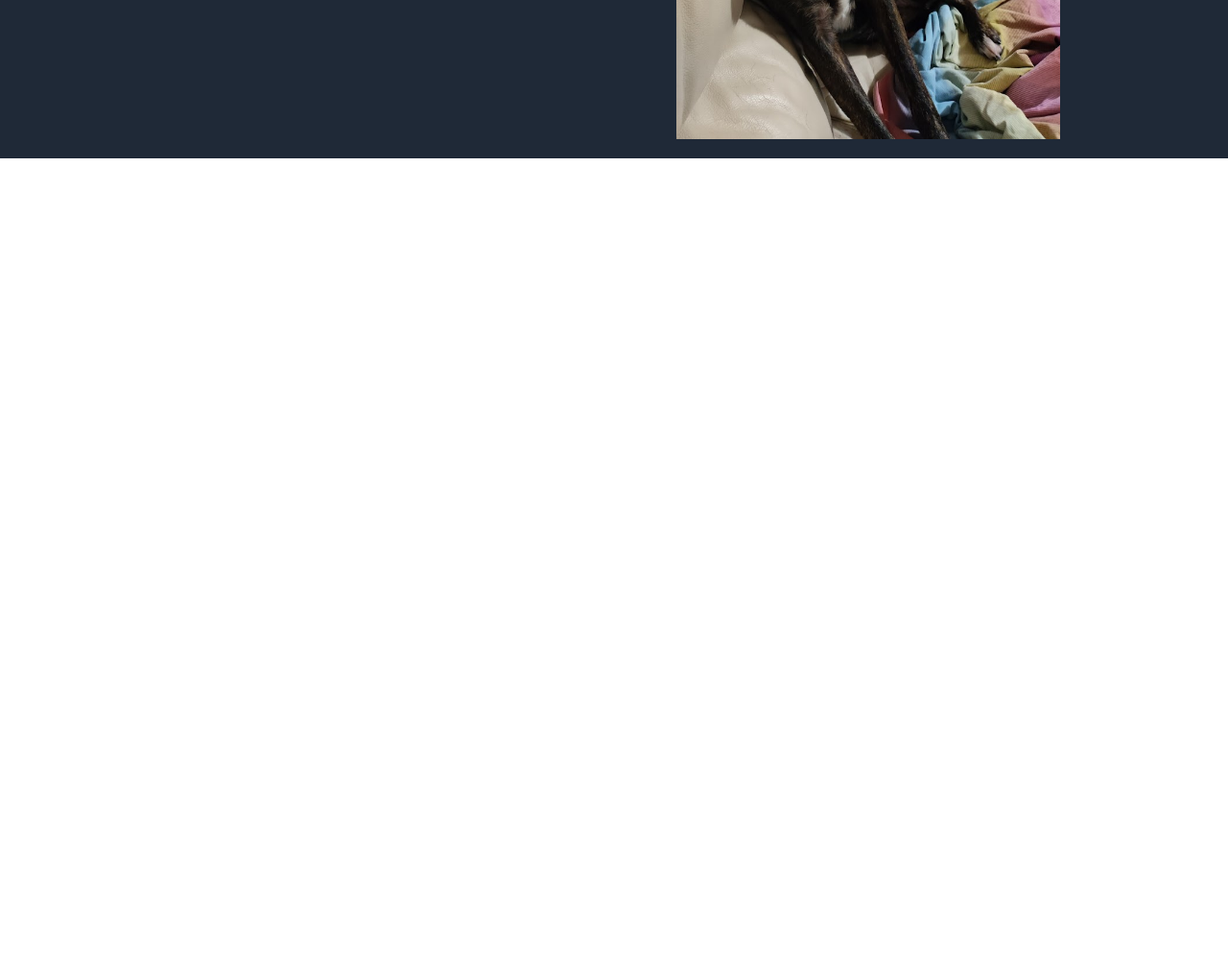
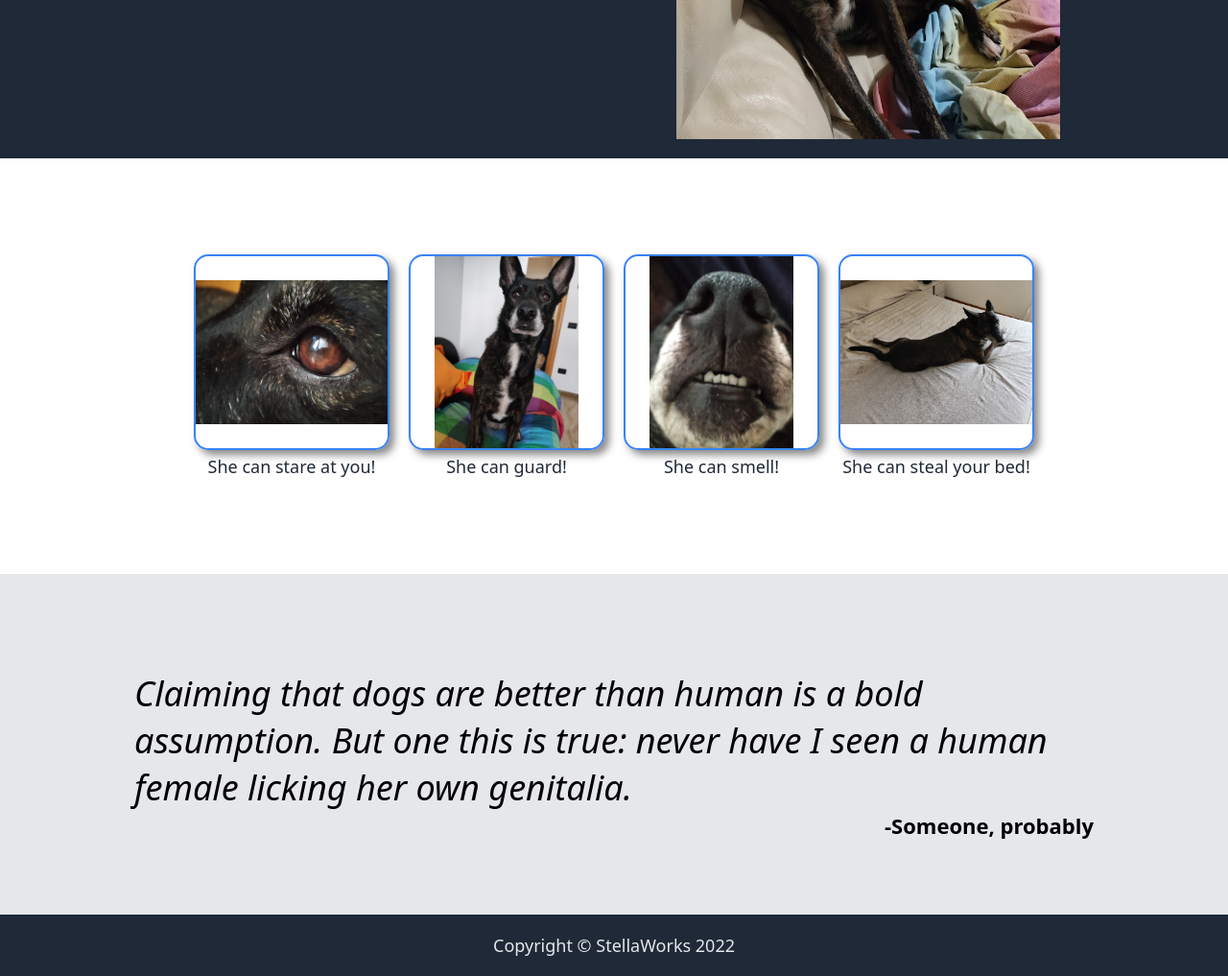
Before and after one commit to mnaccari/stella, a plain HTML site: page index.html in a window 1280 px wide. Shown: the part 530-1547 px from the top of the page at 96% size. Before the commit the page ends 800 px from the top, so only its background shows below. Drawn offline with Linux system fonts and the light colour scheme.

Commit message:
Added quote and footer, finished content

```diff
--- a/index.html
+++ b/index.html
@@ -23,24 +23,39 @@
                 <div class="titlebig">Stella, the best dog on planet Earth</div>
                 <div class="titlesmall">I'll list below some of the amazing skills this one of a kind creature has,
                     in the meantime here's a picture of her</div>
-                <button class="titlebutton">Click here</button>
+                <a href="https://www.youtube.com/watch?v=dQw4w9WgXcQ"><button class="titlebutton">Click here</button></a>
             </div>
             <img id="title-img" src="./images/chill.jpg" alt="top image placeholder">
         </div>
     </div>
     <div class="content">
-        <div class="card"></div>
-        <div class="card"></div>
-        <div class="card"></div>
-        <div class="card"></div>
+        <div class="card">
+            <img class="card-img" src="./images/eye.jpg" alt="card image">
+            <div class="desc">She can stare at you!</div>
+        </div>
+        <div class="card">
+            <img class="card-img" src="./images/guard.jpg" alt="card image">
+            <div class="desc">She can guard!</div>
+        </div>
+        <div class="card">
+            <img class="card-img" src="./images/snoot.jpg" alt="card image">
+            <div class="desc">She can smell!</div>
+        </div>
+        <div class="card">
+            <img class="card-img" src="./images/bed.jpg" alt="card image">
+            <div class="desc">She can steal your bed!</div>
+        </div>
     </div>
     <div class="quote">
-
+        <div class="quote-box">
+        <div class="quote-text">Claiming that dogs are better than human is a bold assumption. But one this is true: never have I seen a human female licking her own genitalia.</div>
+        <div class="quote-source">-Someone, probably</div>
+        </div>
     </div>
     <div class="call">
 
     </div>
     <div class="footer">
-
+        <div>Copyright © StellaWorks 2022</div>
     </div>
 </body>
--- a/style.css
+++ b/style.css
@@ -74,3 +74,68 @@ button {
 #title-img {
     width: 400px;
 }
+
+h1{
+    font-size: 36px;
+    font-weight: 800;
+    color: #1f2937;
+    text-align: center;
+}
+
+.content{
+    justify-content: center;
+    margin: 100px;
+    text-align: center;
+    display: flex;
+    flex-wrap: wrap;
+    gap: 20px;
+}
+
+.card-img{
+    border: 2px solid #3882f6;
+    border-radius: 15px;
+    box-shadow: 5px 5px 8px #888888;
+    height: 200px;
+    width: 200px;
+    object-fit: contain;
+}
+
+.desc{
+    color: #1f2937;
+    font-size: 18px;
+}
+
+.quote{
+    background-color: #E5E7EB;
+}
+
+.quote-box{
+    padding-top: 100px;
+    padding-bottom: 78px;
+    max-width: 1000px;
+    margin: auto;
+    display: flex;
+    flex-direction: column;
+    align-items: center;
+    justify-content: center;
+}
+
+.quote-text{
+    font-size: 36px;
+    font-weight: 200;
+    font-style: italic;
+}
+
+.quote-source{
+    font-weight: 600;
+    align-self: flex-end;
+    font-size: 22px;
+}
+
+.footer{
+    background-color: #1f2937;
+    color: #E5E7EB;
+    font-size: 18px;
+    text-align: center;
+    padding: 20px;
+}
```
